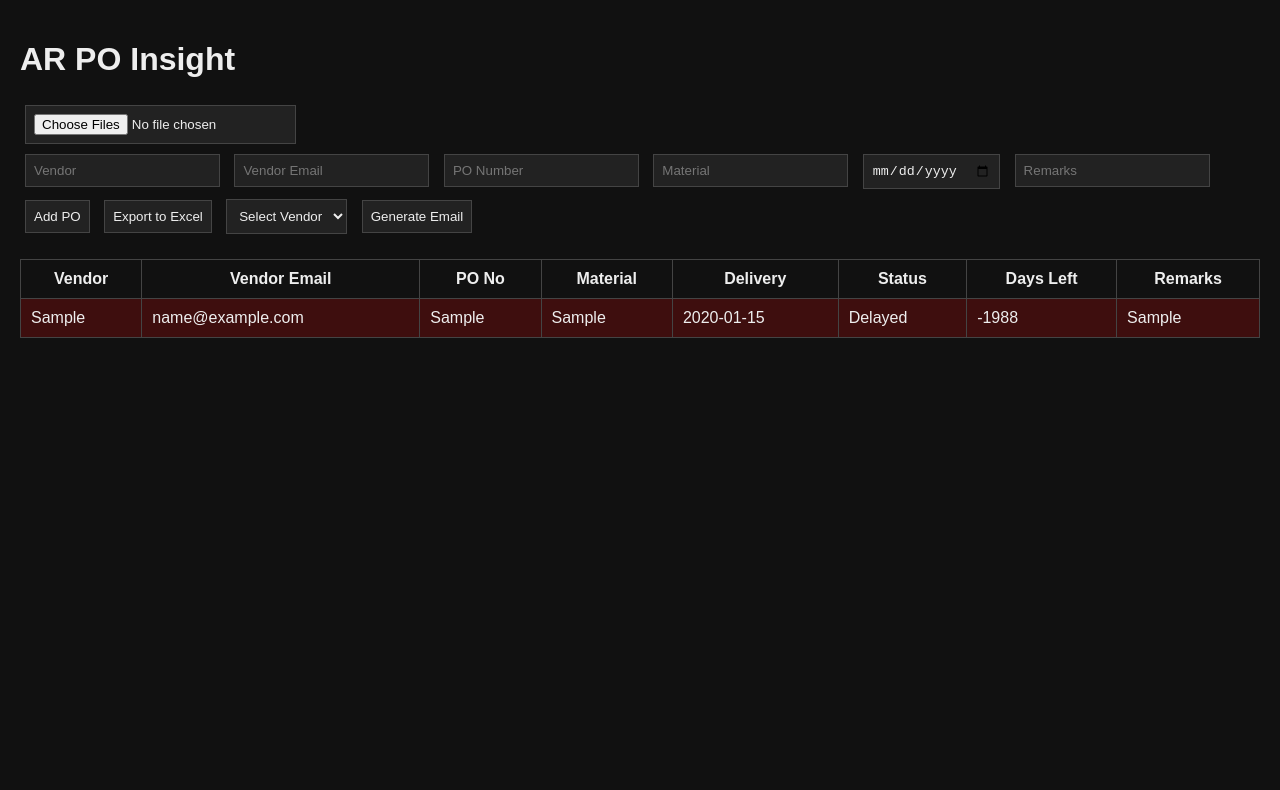
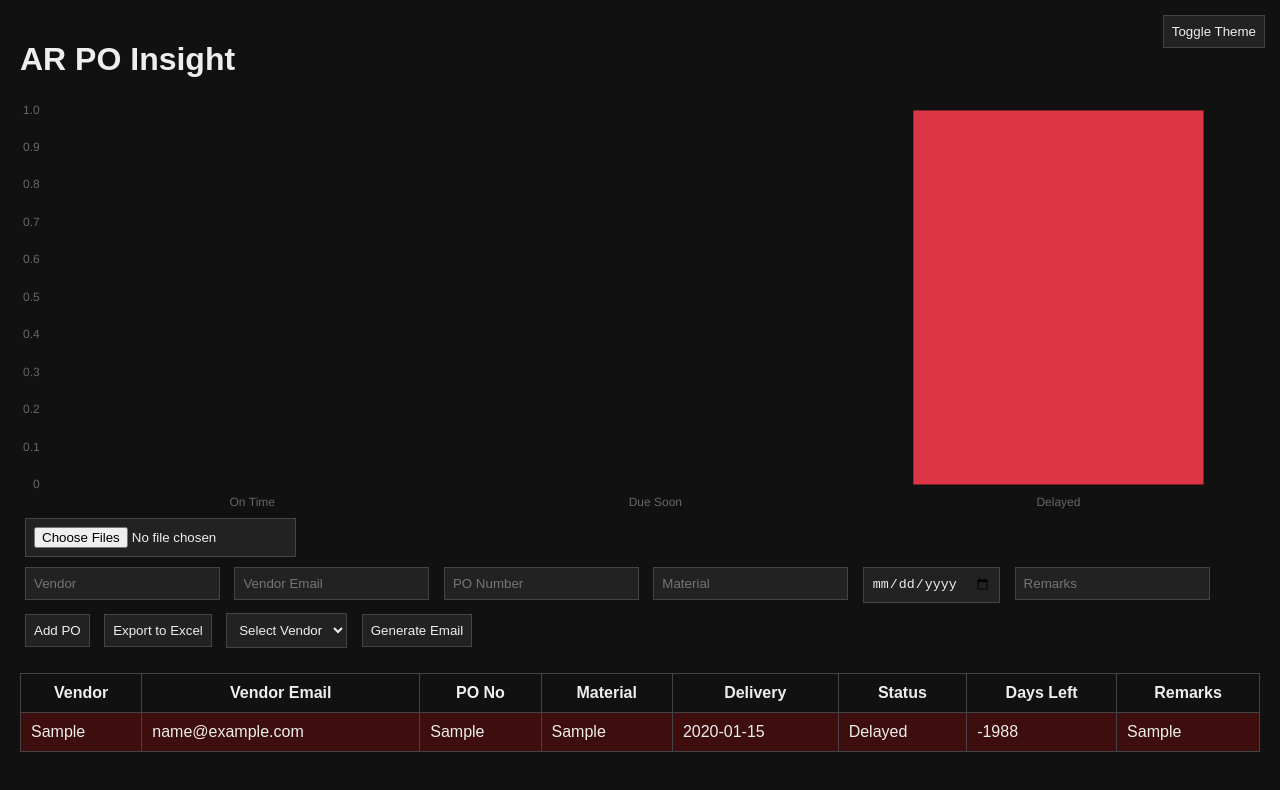
Before and after one commit to AR-Ashu/PO-Tracker, a plain HTML site: page index.html in a window 1280 px wide. Both pictures are taken after typing "Sample", "name@example.com", "Sample", "Sample", "2020-01-15", "Sample" into the empty fields and a click on the button "Add PO". Drawn offline with nearby package versions, Linux system fonts and the light colour scheme.

Commit message:
Update index.html

```diff
--- a/index.html
+++ b/index.html
@@ -1,4 +1,4 @@
-<!-- FINAL ENHANCED VERSION: PO Tracker with OCR, Export, Email Reminder -->
+<!-- FINAL ENHANCED VERSION: PO Tracker with OCR, Export, Email Reminder, Theme Toggle, Chart -->
 <!DOCTYPE html>
 <html lang="en">
 <head>
@@ -6,22 +6,42 @@
   <meta name="viewport" content="width=device-width, initial-scale=1.0">
   <title>AR PO Insight</title>
   <script src="https://cdn.jsdelivr.net/npm/tesseract.js@2.1.4/dist/tesseract.min.js"></script>
+  <script src="https://cdn.jsdelivr.net/npm/chart.js"></script>
   <style>
-    body { font-family: Arial; background: #111; color: #eee; margin: 0; padding: 20px; }
-    input, button, select { padding: 8px; margin: 5px; background: #222; color: #eee; border: 1px solid #444; }
+    :root {
+      --bg: #111;
+      --text: #eee;
+      --input-bg: #222;
+      --border: #444;
+    }
+    body.light {
+      --bg: #f7f7f7;
+      --text: #111;
+      --input-bg: #fff;
+      --border: #ccc;
+    }
+    body {
+      font-family: Arial; background: var(--bg); color: var(--text); margin: 0; padding: 20px;
+    }
+    input, button, select {
+      padding: 8px; margin: 5px; background: var(--input-bg); color: var(--text); border: 1px solid var(--border);
+    }
     table { width: 100%; margin-top: 20px; border-collapse: collapse; }
-    th, td { padding: 10px; border: 1px solid #444; }
+    th, td { padding: 10px; border: 1px solid var(--border); }
     .delayed { background-color: #ff000030; }
     .due-soon { background-color: #ffff0030; }
     #emailPopup {
       position: fixed; top: 50%; left: 50%; transform: translate(-50%, -50%);
-      background: #222; color: #eee; padding: 20px; border: 1px solid #444; display: none; z-index: 10;
+      background: var(--input-bg); color: var(--text); padding: 20px; border: 1px solid var(--border); display: none; z-index: 10;
     }
-    #emailPopup textarea { width: 100%; height: 200px; background: #111; color: #eee; }
+    #emailPopup textarea { width: 100%; height: 200px; background: var(--bg); color: var(--text); }
+    #toggleTheme { position: fixed; top: 10px; right: 10px; }
   </style>
 </head>
 <body>
+<button id="toggleTheme" onclick="toggleTheme()">Toggle Theme</button>
 <h1>AR PO Insight</h1>
+<canvas id="statusChart" height="100"></canvas>
 <input type="file" id="ocrUploader" accept="image/*" multiple onchange="handleBulkOCR(event)">
 <form onsubmit="event.preventDefault(); addRow();">
   <input id="vendor" placeholder="Vendor">
@@ -46,6 +66,33 @@
   <tbody id="tableBody"></tbody>
 </table>
 <script>
+let chart;
+function toggleTheme() {
+  document.body.classList.toggle('light');
+}
+function updateChart() {
+  const data = { OnTime: 0, DueSoon: 0, Delayed: 0 };
+  document.querySelectorAll('#tableBody tr').forEach(tr => {
+    const status = tr.children[5].textContent;
+    if (status === 'Delayed') data.Delayed++;
+    else if (status === 'Due Soon') data.DueSoon++;
+    else data.OnTime++;
+  });
+  const ctx = document.getElementById('statusChart').getContext('2d');
+  if (chart) chart.destroy();
+  chart = new Chart(ctx, {
+    type: 'bar',
+    data: {
+      labels: ['On Time', 'Due Soon', 'Delayed'],
+      datasets: [{
+        label: 'PO Status Count',
+        data: [data.OnTime, data.DueSoon, data.Delayed],
+        backgroundColor: ['#28a745', '#ffc107', '#dc3545']
+      }]
+    },
+    options: { responsive: true, plugins: { legend: { display: false } } }
+  });
+}
 function addRow(rowData = null) {
   const vendor = rowData ? rowData.vendor : document.getElementById('vendor').value.trim();
   const vendorEmail = rowData ? rowData.vendorEmail : document.getElementById('vendorEmail').value.trim();
@@ -71,6 +118,7 @@ function addRow(rowData = null) {
     <td>${remarks}</td>`;
   document.getElementById('tableBody').appendChild(row);
   updateDropdown();
+  updateChart();
   if (!rowData) ['vendor','vendorEmail','po','material','date','remarks'].forEach(id => document.getElementById(id).value = '');
 }
 function updateDropdown() {
```
